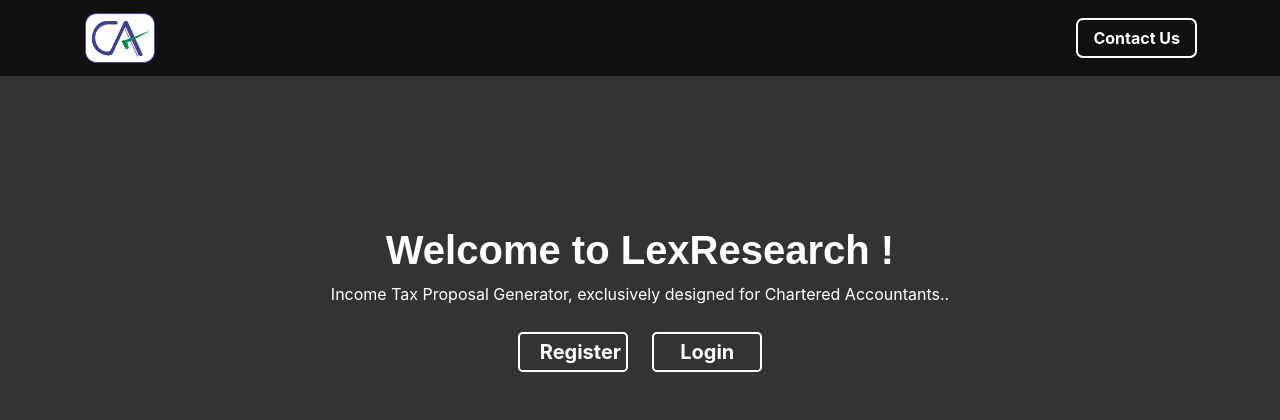
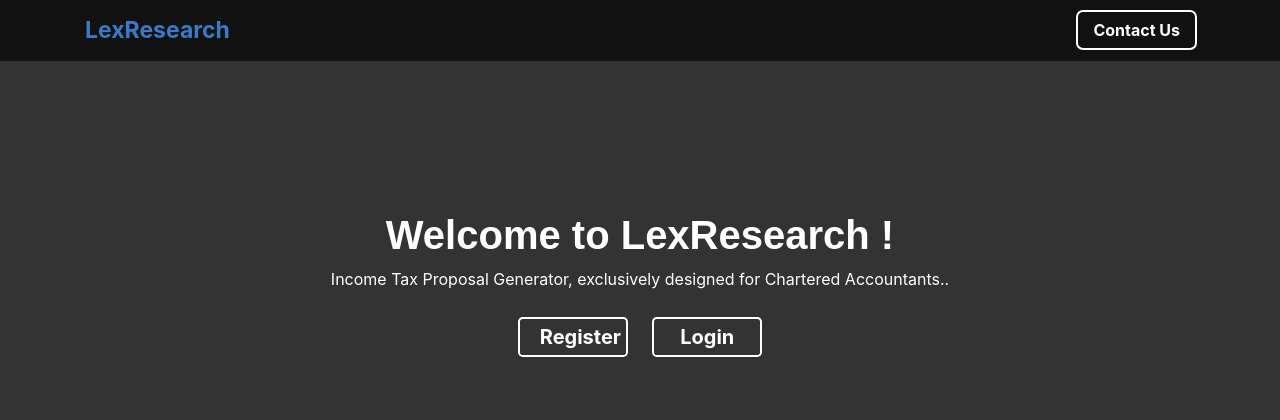
Before and after one commit to lalsharath511/lex-research, a Flask app: page / in a window 1280 px wide. Shown: the top 420 px of the page. Run offline with Flask 3, Linux system fonts and the light colour scheme; parts of the project's set-up code (start-up, migrations or seed data) failed here and were passed over; some libraries are stand-ins or nearby versions.

Commit message:
Update front.html

```diff
--- a/templates/front.html
+++ b/templates/front.html
@@ -117,7 +117,10 @@
 <nav class="navbar navbar-expand-lg navbar-dark">
   <div class="container">
     <a class="navbar-brand" href="#">
-      <img src="static/images/ca.png" alt="LexResearch Logo" width="70" height="50">
+      <!--<img src="static/images/logo5.png" alt="LexResearch Logo" width="70" height="60"> -->
+      <div class="logo" style="color: rgb(55, 123, 201); font-size: 23px;">
+        <span style="font-weight: bold;">LexResearch</span>
+      </div>
     </a>
     <button class="navbar-toggler" type="button" data-toggle="collapse" data-target="#navbarNav" aria-controls="navbarNav" aria-expanded="false" aria-label="Toggle navigation">
       <span class="navbar-toggler-icon"></span>
```
